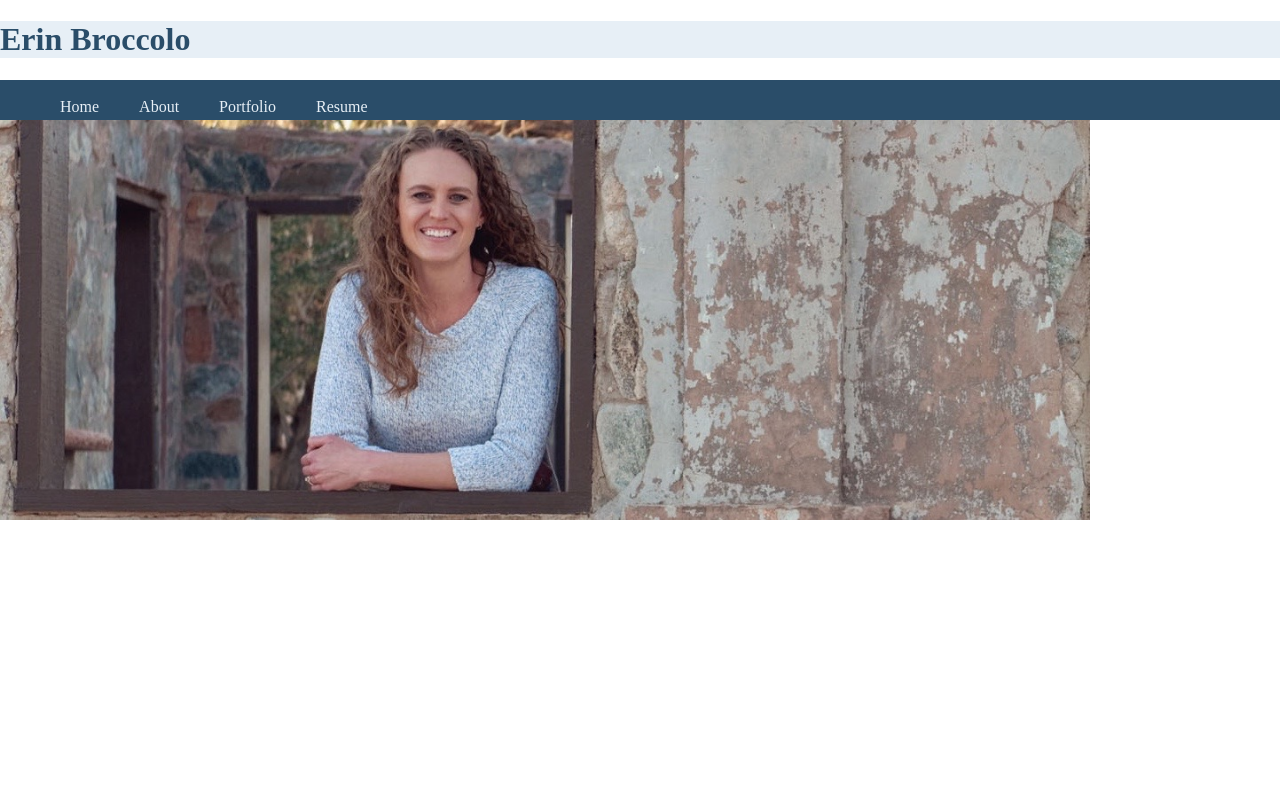
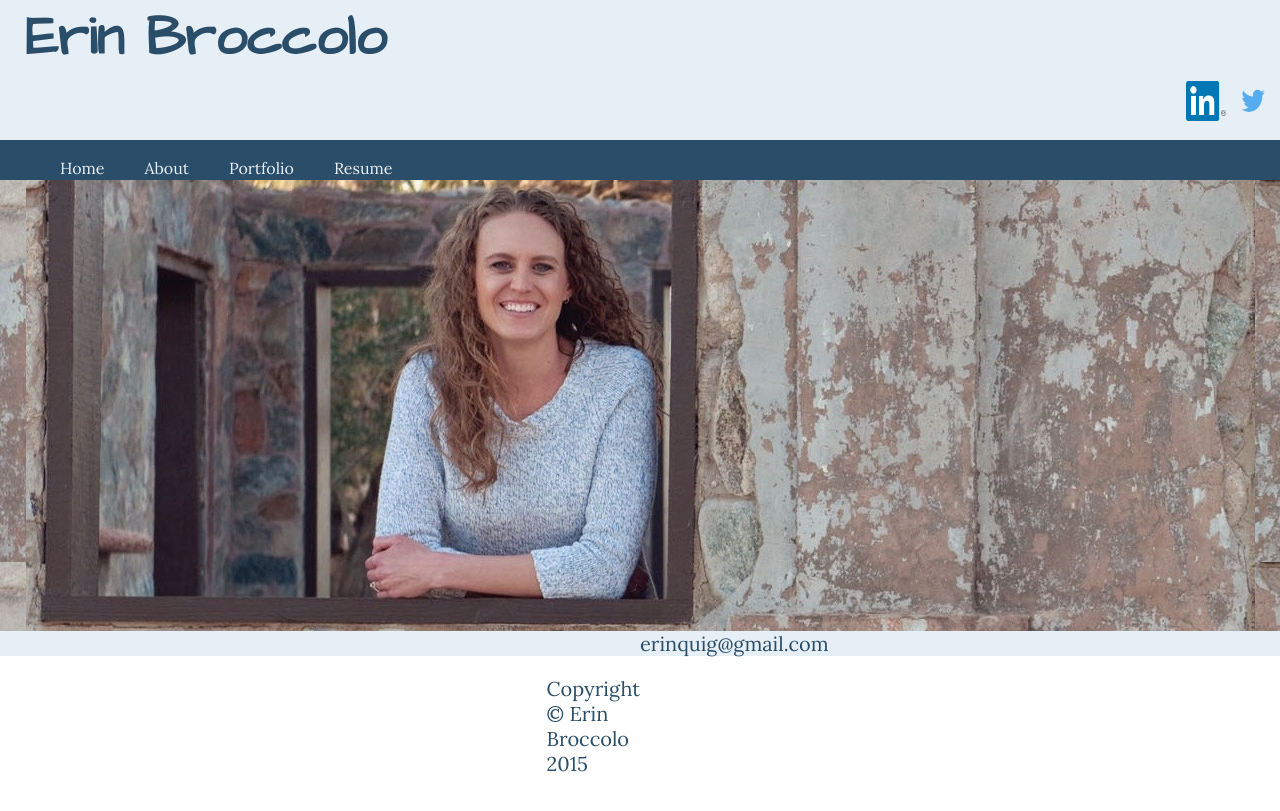
Before and after one commit to erinquig/emqbblog, a Jekyll site: the page built from index.html, in a window 1280 px wide. Shown: the top 811 px of the page. Built offline with Jekyll 4.4.1, drawn with Linux system fonts in a browser that asks for light colours; nearby versions of some CDN libraries; some web fonts are replaced.

Commit message:
more styling, added background to main image, changed fonts with google fonts, added footer (needs work), added twitter and linkedin img and links

```diff
--- a/_layouts/erin.html
+++ b/_layouts/erin.html
@@ -8,24 +8,43 @@
 	<script src="https://code.jquery.com/jquery-2.1.4.js"></script>
 	<script src="//code.jquery.com/ui/1.11.4/jquery-ui.js"></script>
 	<script src="{{ "/scripts/erin.js" | prepend: site.baseurl }}"></script>
+	<link href='https://fonts.googleapis.com/css?family=Architects+Daughter' rel='stylesheet' type='text/css'>
+	<link href='https://fonts.googleapis.com/css?family=Lora:400,700' rel='stylesheet' type='text/css'>
 </head>
+
 <body>
+
+	<div class="nameBar">
 
 		<h1>Erin Broccolo</h1>
 
-	<div class="header">
+		<div class="social">
+			<a href="https://twitter.com/equig" target="_blank"><img border="0" alt="twitter" src="img/TwitterLogo.png" height="40" width="33.71"></a>
+			<a href="https://www.linkedin.com/in/erinquigley" target="_blank"><img border="0" alt="Linked In" src="img/in.png" width="40" height="40"></a>
+		</div>
+
+	</div>
+
+
 	<nav>
 		<ul>
 			<li><a href="index.html">Home</a></li>
 			<li><a href="about.html">About</a></li>
 			<li><a href="portfolio.html">Portfolio</a></li>
 			<li><a href="resume.html">Resume</a></li>
+		</ul>
 	</nav>
-	</div>
 
 
 		{{ content }}
 
+	<footer>
+		<p>erinquig@gmail.com</p>
+
+		<p id="copyright">Copyright &copy Erin Broccolo <script type="text/javascript">
+				document.write(new Date().getFullYear());
+			</script></p>
+	</footer>
 
 </body>
 </html>
--- a/css/erin.css
+++ b/css/erin.css
@@ -1,6 +1,7 @@
 body {
     margin: 0;
     padding: 0;
+    font-family: 'Lora', serif;
 }
 
 ul {
@@ -23,15 +24,57 @@ nav {
 	margin: 0;
 	padding: 0;
     overflow: hidden;
+    top: 50%;
 }
 
 div.mainPic img {
-	height: 400px;
+	max-width:100%;
+	max-height:100%;
+	display: block;
+    margin-left: auto;
+    margin-right: auto;
+}
 
+.mainPic {
+	background-image: url("../img/background.jpg");
 }
 
 
 h1 {
+	font-family: 'Architects Daughter', cursive;
+	font-size: 55px;
+	display: inline;
+	margin: auto 0 auto 25px;
+}
+
+.social a {
+	display: inline;
+	float: right;
+	padding: 5px;
+}
+
+.nameBar{
+	color: #2a4d69;
+	background-color: #e7eff6;
+	height: 140px;
+}
+
+.social {
+	padding: 0 5px 0 0;
+}
+
+footer {
 	color: #2a4d69;
 	background-color: #e7eff6;
 }
+
+footer p {
+	display: inline;
+	margin-left: 50%;
+    margin-right: 50%;
+    font-size:20px;
+}
+#copyright {
+	display: inline;
+	float: right;
+}
--- a/index.html
+++ b/index.html
@@ -4,4 +4,4 @@ layout: erin
 
 <div class="mainPic">
 	<img src="img/Broccolo_026.jpg">
-<div>
+</div>
```
Also changed, not shown: img/TwitterLogo.png (added), img/background.jpg (added), img/in.png (added), 2 other files. Lines whose indentation alone changed are shown as unchanged.
